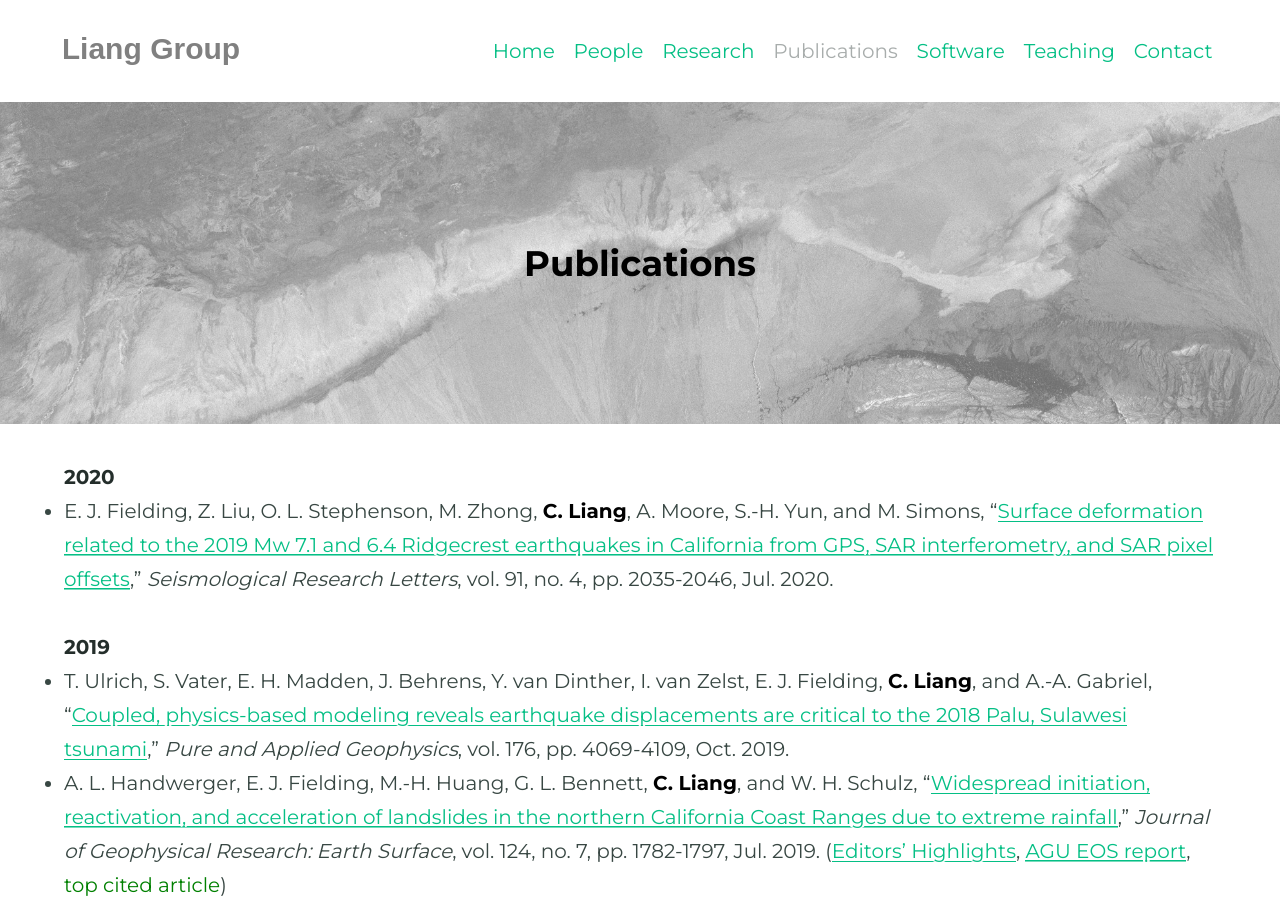
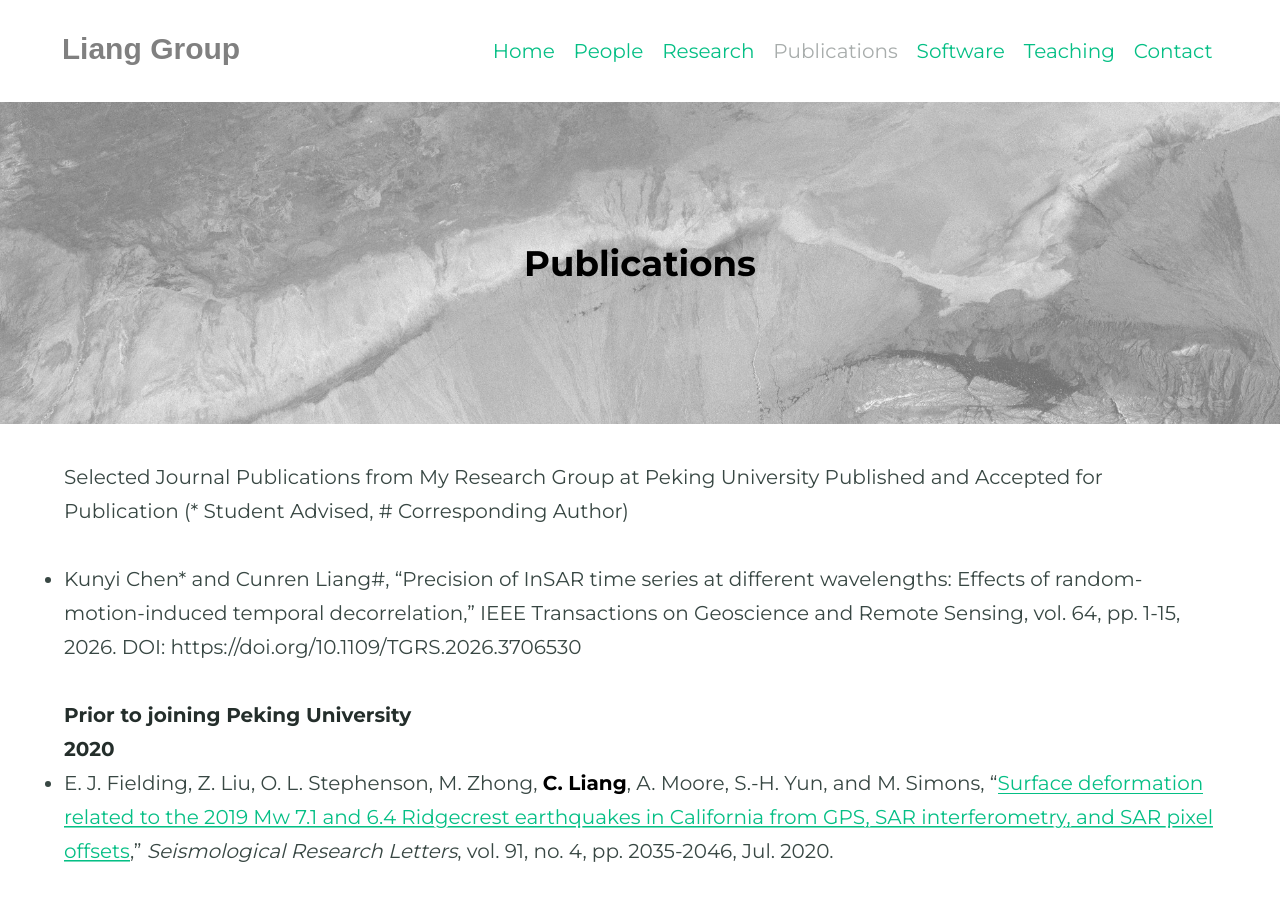
Before and after one commit to CunrenLiang/cunrenliang.github.io, a Jekyll site: the page built from publications.md, in a window 1280 px wide and 900 px high. Built offline with Jekyll 4.4.1, drawn with Linux system fonts in a browser that asks for light colours; some web fonts are replaced.

Commit message:
Add files via upload

```diff
--- a/publications.md
+++ b/publications.md
@@ -5,6 +5,24 @@ feature_text: |
 feature_image: "../assets/images/tibet/tibet_s1_a41_210504-210516_4.jpg"
 ---
 
+
+Selected Journal Publications from My Research Group at Peking University
+Published and Accepted for Publication (* Student Advised, # Corresponding Author)
+* Kunyi Chen* and Cunren Liang#, “Precision of InSAR time series at different wavelengths: Effects of random-motion-induced temporal decorrelation,” IEEE Transactions on Geoscience and Remote Sensing, vol. 64, pp. 1-15, 2026. DOI: https://doi.org/10.1109/TGRS.2026.3706530
+
+
+
+
+
+
+
+
+
+
+
+
+
+###### Prior to joining Peking University
 ###### 2020
 * E. J. Fielding, Z. Liu, O. L. Stephenson, M. Zhong, <span style="color:black; font-weight: 600">C. Liang</span>, A. Moore, S.-H. Yun, and M. Simons, "[Surface deformation related to the 2019 Mw 7.1 and 6.4 Ridgecrest earthquakes in California from GPS, SAR interferometry, and SAR pixel offsets](https://pubs.geoscienceworld.org/ssa/srl/article/91/4/2035/582903/Surface-Deformation-Related-to-the-2019-Mw-7-1-and)," _Seismological Research Letters_, vol. 91, no. 4, pp. 2035-2046, Jul. 2020.
 
```
